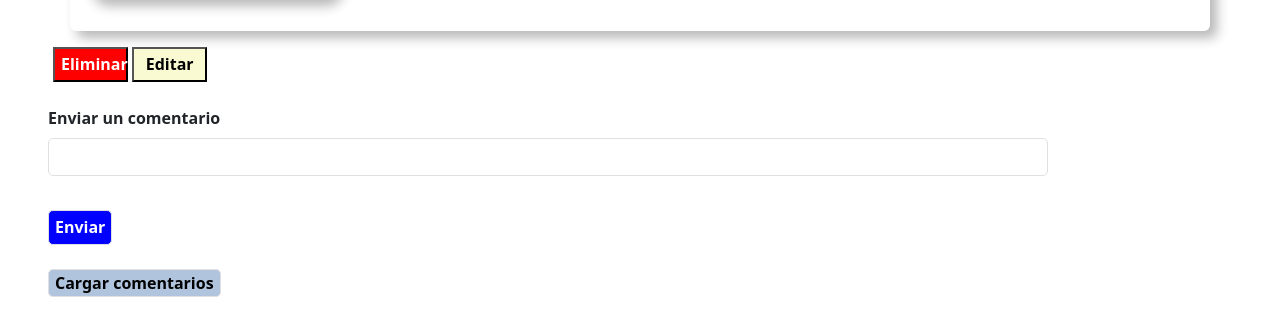
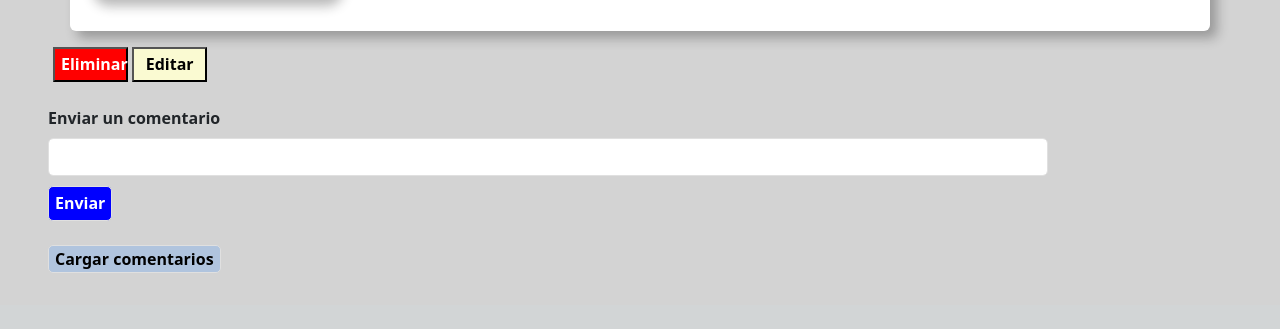
Before and after one commit to AntMendez/TP-Final---Intro, a Flask app: page /catalogo/1 in a window 1280 px wide. Shown: the part 562-891 px from the top of the page. After the commit the page ends 835 px from the top, so only its background shows below. Run offline with Flask 3, Linux system fonts and the light colour scheme; tables that the repository leaves empty hold one stand-in row (values such as "Sample post"); some libraries are stand-ins or nearby versions.

Commit message:
Modifico colores y posición de botones

```diff
--- a/templates/libro.html
+++ b/templates/libro.html
@@ -11,7 +11,10 @@
 	<style>
 	.separar3 {
     box-shadow: 7px 7px 12px 0 rgba(20, 20, 20, 0.3);
-}
+	}
+	body {
+		background-color: lightgrey;
+	}
 	#editar{
 		background-color: lightgoldenrodyellow;
 		width: 75px;
@@ -25,6 +28,7 @@
 		text-align: center;
 		text-transform: uppercase;
 		font-weight: bolder;
+		font: Arial;
 	}
 	.form-control {
 			border-radius: 5px;
@@ -39,7 +43,7 @@
 		background-color: white;
 	}
 	#lista_comentarios {
-		list-style: none;
+		background-color: white;
 	}
 	#lista_comentarios li{
 		margin-top: 10px;
@@ -61,11 +65,12 @@
 	<h1 class="title">{{data.nombre}}</h1>
 	<h3 class="title">{{data.categoria}}</h3>
 	</p>
-	<div class="separar3 container p-3 rounded-2 imagen-info">
+	<div class="separar3 container p-3 rounded-2 imagen-info" style="background-color: white;">
 	<p><a href="/static/source page/{{data.pdf}}.pdf"><img class="separar3 rounded-4" src='/static/source page/{{data.img}}.jpg' width='250px' height='350px'></a>
 	<ul>
-		<h6>Autor: {{data.autor}}</h6>
+		<h6>Por {{data.autor}}</h6>
 		<h6>{{data.descripcion}}</h6>
+		<br>
 		<p id="puntuacion">Puntuación:
 			<script>
 			function handle_response_puntuacion(data){
@@ -139,7 +144,6 @@
 	<form onsubmit="agregar_comentario(event)">
 		<label class="form-label">Enviar un comentario</label>
 		<input type="text" class="form-control" id="dejar_comentario" name="hola" required>
-		<br>
 		<button type="submit" id="boton_libro">Enviar</button>
 	</form>
 	<br>
```
